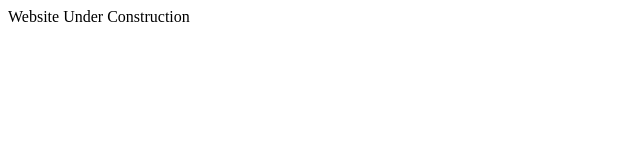
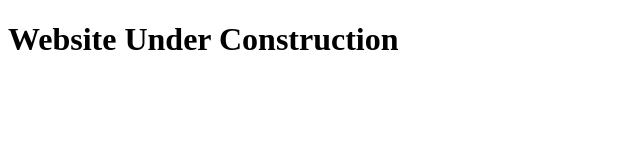
Before and after one commit to daisyelem/daisyelem.github.io, a plain HTML site: page index.html in a window 1280 px wide. Shown: the whole page, without its empty margins (0-640 px from the left). Drawn offline with Linux system fonts and the light colour scheme.

Commit message:
under construction

```diff
--- a/index.html
+++ b/index.html
@@ -6,6 +6,6 @@
     <title>Document</title>
 </head>
 <body>
-    Website Under Construction
+    <h1>Website Under Construction</h1>
 </body>
 </html>
```
